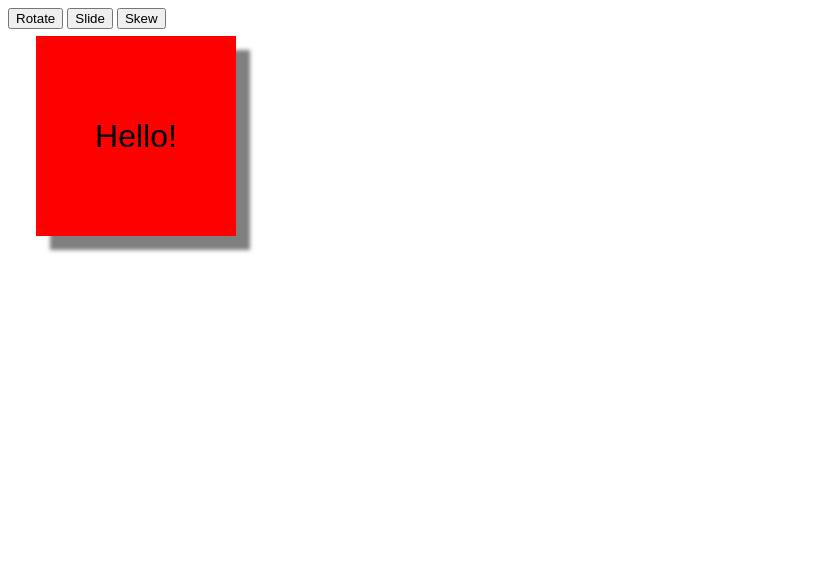
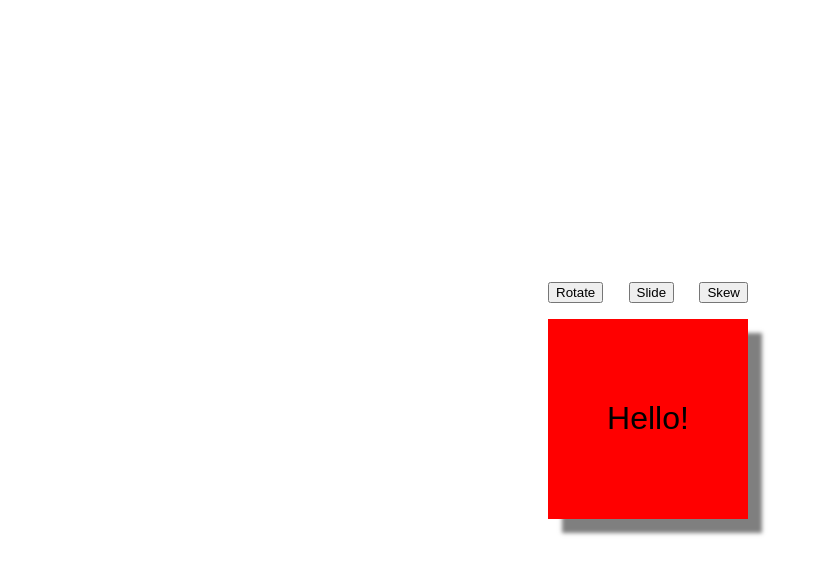
Before and after one commit to guyjin/weblabSpring2017, a plain HTML site: page week2/transforms.html in a window 1280 px wide. Shown: the whole page, without its empty margins (0-820 px from the left). Drawn offline with nearby package versions, Linux system fonts and the light colour scheme.

Commit message:
used a bit of flex-box to center the example.

```diff
--- a/week2/transforms.html
+++ b/week2/transforms.html
@@ -1,10 +1,29 @@
 <!DOCTYPE html>
 <html>
+
 <head>
     <meta charset="utf-8">
     <title>CSS Translations</title>
 </head>
 <style media="screen">
+    body {
+        display: flex;
+        flex-direction: column;
+        height: 100vh;
+        width: 100vw;
+        align-items: center;
+        justify-content: center;
+    }
+
+    .controls {
+        display: flex;
+        justify-content: space-between;
+        flex-direction: row;
+        align-items: stretch;
+        width: 200px;
+        margin: 0 1rem;
+    }
+
     .block {
         background-color: red;
         width: 200px;
@@ -17,10 +36,8 @@
         align-items: center;
         font-size: 2rem;
         font-family: sans-serif;
-        box-shadow: 14px 14px 4px rgba(0,0,0,0.5);
-        position: absolute;
-        top: 20px;
-        left: 20px;
+        box-shadow: 14px 14px 4px rgba(0, 0, 0, 0.5);
+        position: relative;
     }
 
     .rotate {
@@ -28,14 +45,17 @@
     }
 
     .slide {
-        transform: translate(200px,300px); /* (x,y) */
+        transform: translate(100px, 150px);
+        /* (x,y) */
     }
 
     .skew {
         transform: skew(30deg, 30deg);
     }
 </style>
-    <script type="text/javascript" src="https://code.jquery.com/jquery-2.2.0.min.js"></script>
+<!--<script type="text/javascript" src="https://code.jquery.com/jquery-2.2.0.min.js"></script>-->
+<script src="https://ajax.googleapis.com/ajax/libs/jquery/3.2.1/jquery.min.js"></script>
+
 <script type="text/javascript">
     $(function() {
         var block = $('.block');
@@ -50,14 +70,19 @@
         });
     });
 </script>
+
 <body>
+    <div class="controls">
+        <button type="button" name="button" class="myButton1">Rotate</button>
+        <button type="button" name="button" class="myButton2">Slide</button>
+        <button type="button" name="button" class="myButton3">Skew</button>
+    </div>
     <div class="block">
         Hello!
     </div>
-        <button type="button" name="button" class="myButton1">Rotate</button>
-        <button type="button" name="button" class="myButton2">Slide</button>
-        <button type="button" name="button" class="myButton3">Skew</button>
+
 
 
 </body>
+
 </html>
```
Lines whose indentation alone changed are shown as unchanged.
